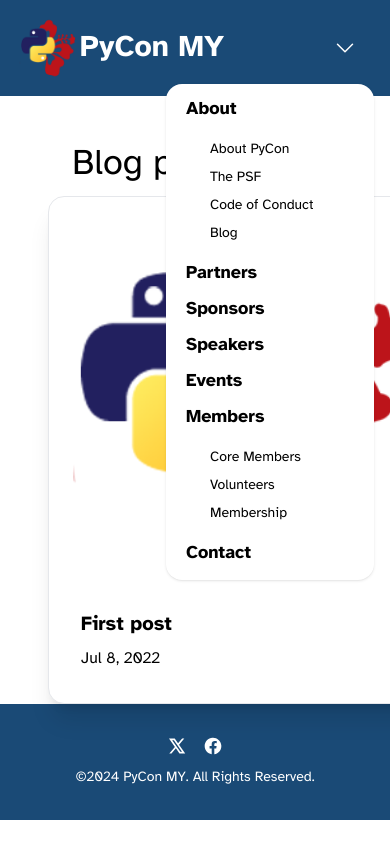
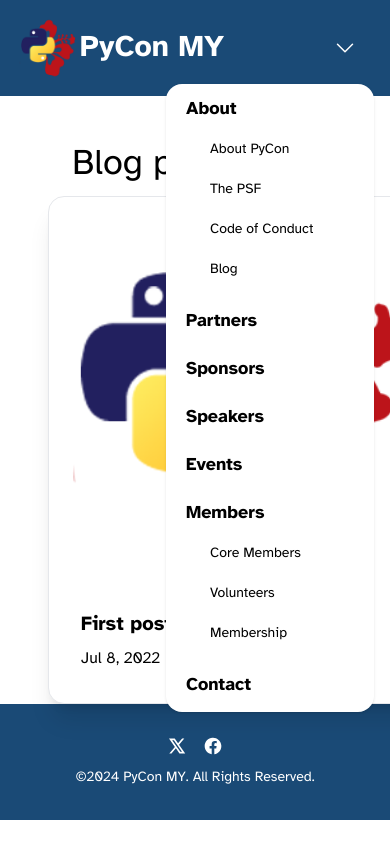
Before and after one commit to pycon-my/pycon-my.github.io, an Astro site: page /blog in a window 390 px wide. Both pictures are taken after a click on the button 345 px from the left and 48 px from the top of the page. Shown: the top 844 px of the page. Built offline with nearby package versions, Linux system fonts and the light colour scheme; Astro itself is replaced by a stand-in of ours.

Commit message:
Bypass flex-wrap, make it scroll vertical, add more padding

```diff
--- a/src/components/Header.astro
+++ b/src/components/Header.astro
@@ -54,11 +54,11 @@
           </div>
           <ul
             tabindex={0}
-            class="menu menu-sm dropdown-content mt-3 z-[1] p-2 shadow bg-base-100 rounded-box w-52 max-h-[85vh] overflow-scroll"
+            class="menu menu-sm flex-nowrap gap-y-3 dropdown-content mt-3 z-[1] p-2 shadow bg-base-100 rounded-box w-52 max-h-[75vh] overflow-scroll"
           >
             <li>
               <a class="text-lg font-bold">About</a>
-              <ul class="p-2">
+              <ul class="p-2 flex flex-col gap-y-3">
                 <li><a href="/about" class="text-md">About PyCon</a></li>
                 <li><a href="/the-psf" class="text-md">The PSF</a></li>
                 <li><a href="/coc" class="text-md">Code of Conduct</a></li>
@@ -71,7 +71,7 @@
             <li><a href="/events" class="text-lg font-bold">Events</a></li>
             <li>
               <a class="text-lg font-bold">Members</a>
-              <ul class="p-2">
+              <ul class="p-2 flex flex-col gap-y-3">
                 <li><a href="/core-member" class="text-md">Core Members</a></li>
                 <li><a href="/volunteer" class="text-md">Volunteers</a></li>
                 <li>
```
